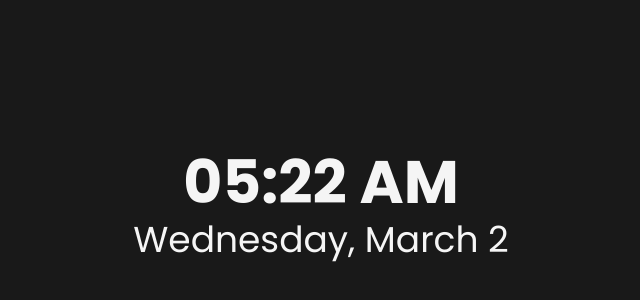
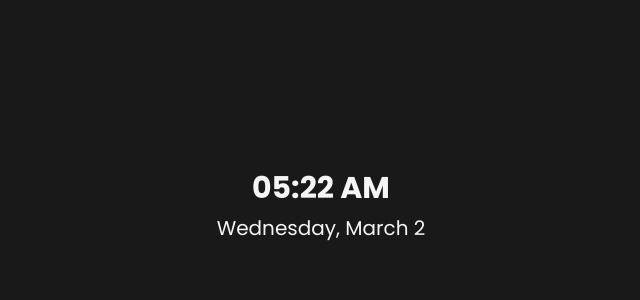
Before and after one commit to trehansangpriya/notion-clock-widget, a plain HTML site: page MinimalClock/index.html in a window 1280 px wide. Shown: the part 198-498 px from the top of the page, without its empty margins (319-959 px from the left). Drawn offline with nearby package versions, Linux system fonts and the light colour scheme.

Commit message:
Font Size

```diff
--- a/MinimalClock/index.html
+++ b/MinimalClock/index.html
@@ -32,10 +32,10 @@
 <body class="dark">
     <div class="main flex justify-center items-center w-full h-screen">
         <div id="clock">
-            <div class="text-center text-6xl font-bold m-2 select-none" id="time">
+            <div class="text-center text-3xl font-bold m-2 select-none" id="time">
                 Time Loading
             </div>
-            <div class="text-center text-4xl select-none" id="date">
+            <div class="text-center text-xl select-none" id="date">
                 Date Loading
             </div>
         </div>
```
